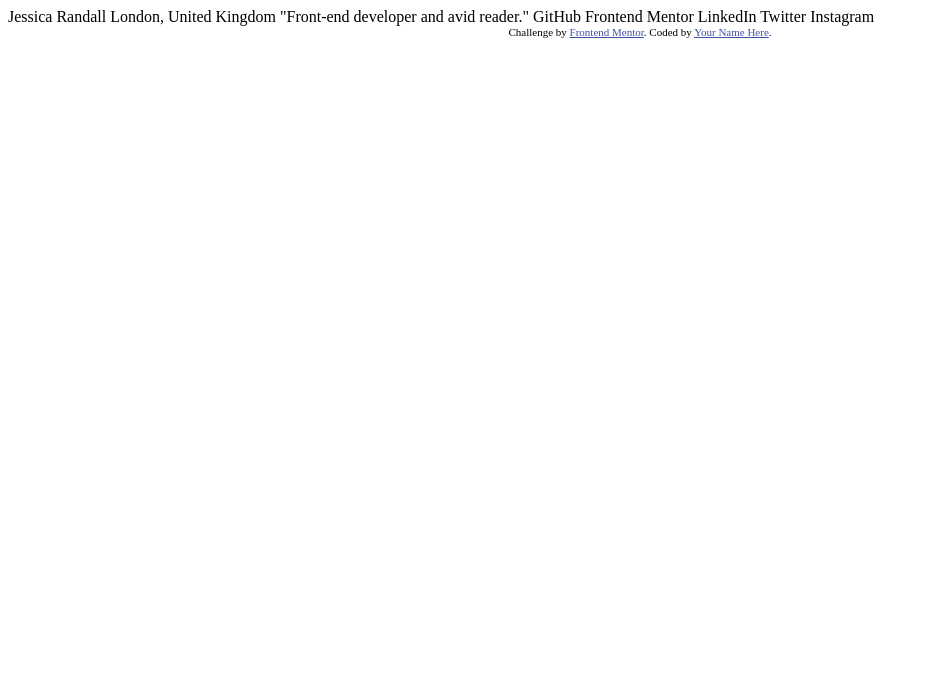
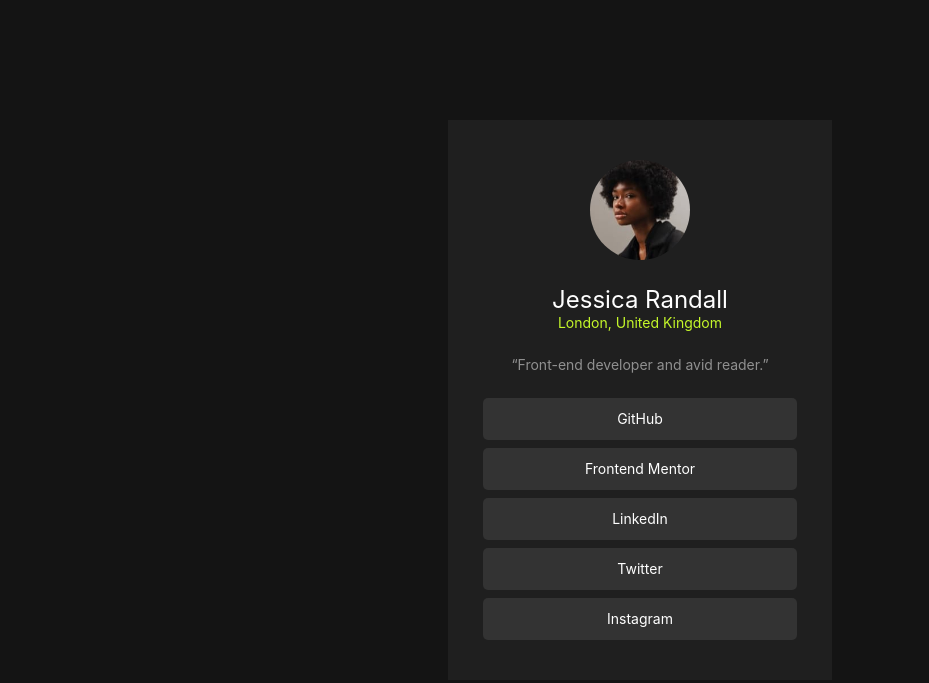
Before and after one commit to mysteryCypress/social-links-profile-main, a plain HTML site: page index.html in a window 1280 px wide. Shown: the whole page, without its empty margins (0-929 px from the left). Drawn offline with Linux system fonts and the light colour scheme.

Commit message:
chore: implement the design

```diff
--- a/index.html
+++ b/index.html
@@ -1,34 +1,32 @@
 <!DOCTYPE html>
 <html lang="en">
-<head>
-  <meta charset="UTF-8">
-  <meta name="viewport" content="width=device-width, initial-scale=1.0"> <!-- displays site properly based on user's device -->
 
-  <link rel="icon" type="image/png" sizes="32x32" href="./assets/images/favicon-32x32.png">
+  <head>
+    <meta charset="UTF-8">
+    <meta name="viewport" content="width=device-width, initial-scale=1.0">
+    <link rel="icon" type="image/png" sizes="32x32" href="./assets/images/favicon-32x32.png">
+    <link rel="stylesheet" href="./style.css">
+    <title>Frontend Mentor | Social links profile</title>
+  </head>
 
-  <title>Frontend Mentor | Social links profile</title>
+  <body>
+    <div id="container">
+      <img src="./assets/images/avatar-jessica.jpeg" alt="User avatar" id="avatar">
+      <div id="info">
+        <div id="name">Jessica Randall</div>
+        <div id="location">London, United Kingdom</div>
+      </div>
+      <div id="intro">
+        <q>Front-end developer and avid reader.</q>
+      </div>
+      <div id="links-container">
+        <div class="link">GitHub</div>
+        <div class="link">Frontend Mentor</div>
+        <div class="link">LinkedIn</div>
+        <div class="link">Twitter</div>
+        <div class="link">Instagram</div>
+      </div>
+    </div>
+  </body>
 
-  <!-- Feel free to remove these styles or customise in your own stylesheet 👍 -->
-  <style>
-    .attribution { font-size: 11px; text-align: center; }
-    .attribution a { color: hsl(228, 45%, 44%); }
-  </style>
-</head>
-<body>
-
-  Jessica Randall
-  London, United Kingdom
-  "Front-end developer and avid reader."
-
-  GitHub
-  Frontend Mentor
-  LinkedIn
-  Twitter
-  Instagram
-
-  <div class="attribution">
-    Challenge by <a href="https://www.frontendmentor.io?ref=challenge" target="_blank">Frontend Mentor</a>.
-    Coded by <a href="#">Your Name Here</a>.
-  </div>
-</body>
 </html>
--- /dev/null
+++ b/style.css
@@ -0,0 +1,93 @@
+:root {
+    --green: hsl(75, 94%, 57%);
+    --white: hsl(0, 0%, 100%);
+    --grey-700: hsl(0, 0%, 20%);
+    --grey-800: hsl(0, 0%, 12%);
+    --grey-900: hsl(0, 0%, 8%);
+}
+
+@font-face {
+    font-family: Inter, sans-serif;
+    src: url(./assets/fonts/Inter-VariableFont_slnt\,wght.ttf);
+    font-weight: 400 700;
+}
+
+* {
+    margin: 0;
+    padding: 0;
+    box-sizing: border-box;
+    font-size: 14px;
+}
+
+body {
+    height: 100vh;
+    display: flex;
+    align-items: center;
+    justify-content: center;
+    background-color: var(--grey-900);
+    font-family: Inter, sans-serif;
+}
+
+#container {
+    display: flex;
+    flex-direction: column;
+    align-items: center;
+    justify-content: space-around;
+    gap: 1rem;
+    width: 30vw;
+    height: 50vh;
+    text-align: center;
+    background-color: var(--grey-800);
+    color: var(--white);
+    padding: 2.5rem;
+    min-height: 560px;
+    max-width: 400px;
+}
+
+#avatar {
+    width: 100px;
+    height: 100px;
+    border-radius: 50%;
+    object-fit: cover;
+}
+
+.link {
+    background-color: var(--grey-700);
+    display: flex;
+    justify-content: center;
+    align-items: center;
+    height: 3em;
+    width: 100%;
+    border-radius: 5px;
+}
+
+.link:hover {
+    background-color: var(--green);
+    color: var(--grey-900);
+}
+
+#location {
+    color: var(--green);
+}
+
+#name {
+    font-size: x-large;
+}
+
+#links-container {
+    display: flex;
+    flex-direction: column;
+    gap: 1vh;
+    justify-content: space-evenly;
+    width: 100%;
+}
+
+@media screen and (max-width: 768px) {
+    #container {
+        width: 80vw;
+    }
+}
+
+#intro q {
+    opacity: 0.5;
+}
```
